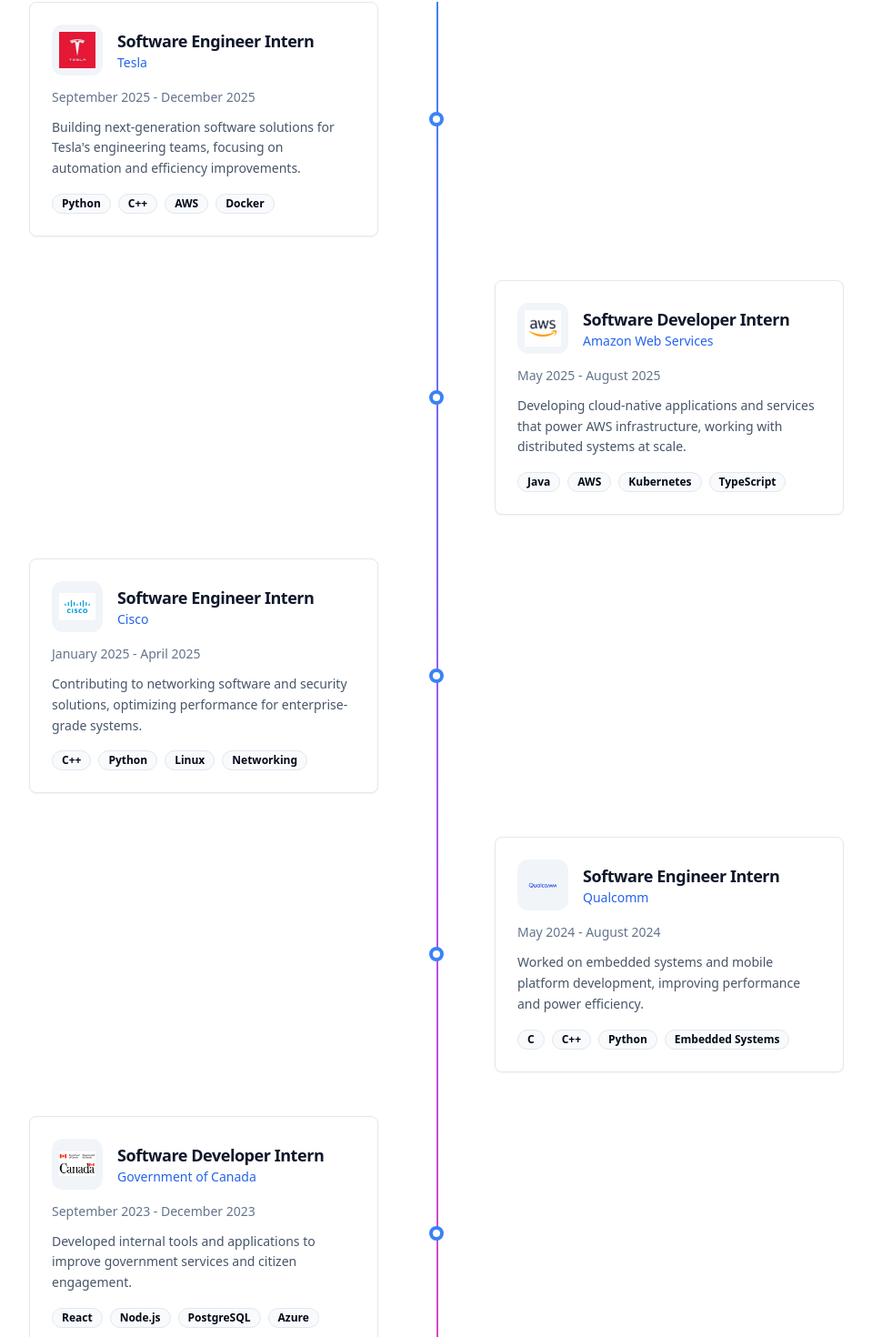
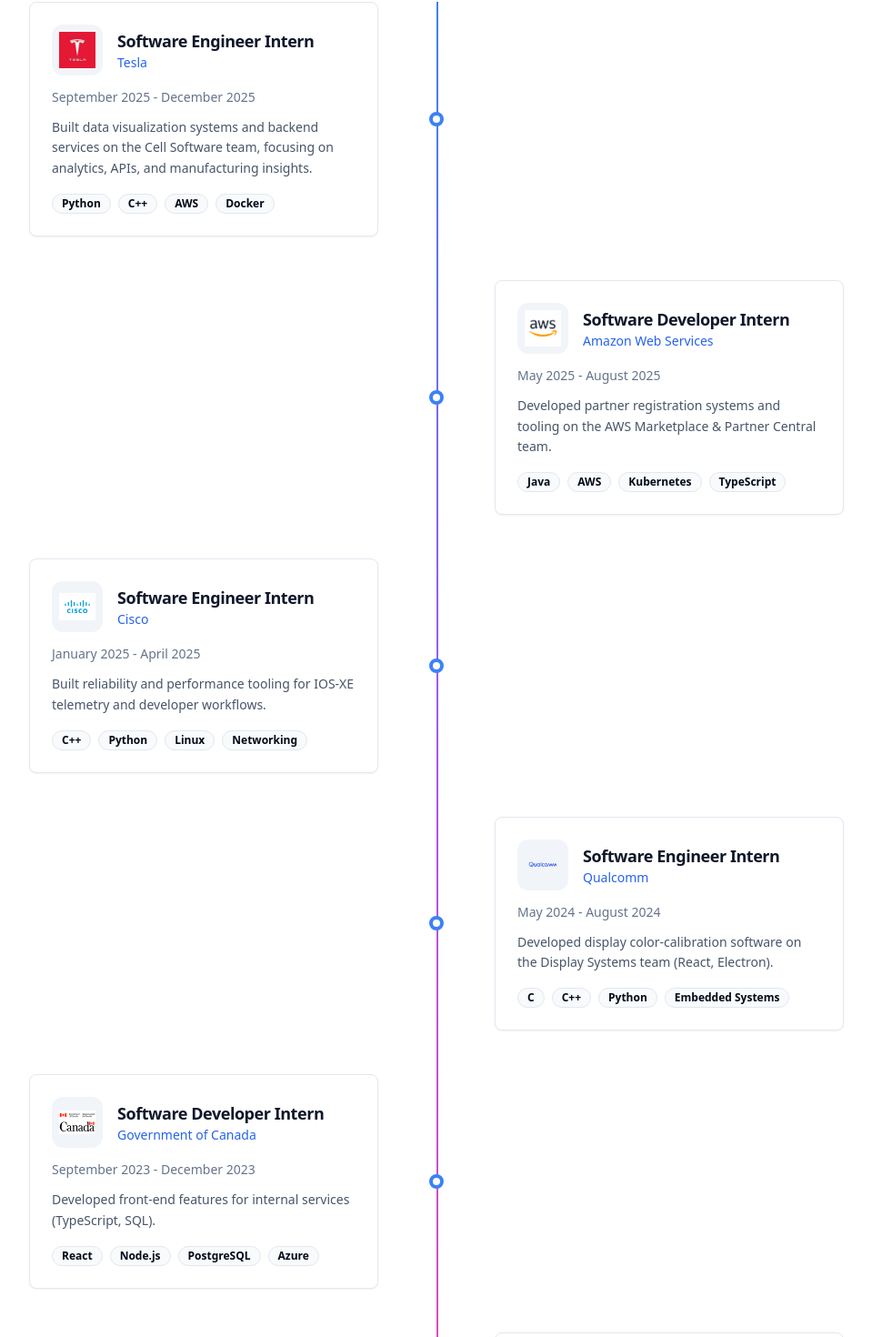
Before and after one commit to Nguyen-HanhNong/landing-page, a React (Create React App) app: page / in a window 1280 px wide. Shown: the part 1918-3388 px from the top of the page at 91% size, without its empty margins (160-1119 px from the left). Built offline with nearby package versions, Linux system fonts and the light colour scheme.

Commit message:
chore: refresh portfolio content

```diff
--- a/src/editable-stuff/config.ts
+++ b/src/editable-stuff/config.ts
@@ -155,7 +155,7 @@
       icon: "Building2",
     },
     {
-      value: "50+",
+      value: "5+",
       label: "Projects",
       icon: "Code2",
     },
@@ -188,7 +188,6 @@
         { name: "C/C++", icon: "⚡" },
         { name: "SQL", icon: "🗃️" },
         { name: "Go", icon: "🐹" },
-        { name: "C#", icon: "🎮" },
       ],
     },
     {
@@ -208,10 +207,11 @@
       skills: [
         { name: "AWS", icon: "☁️" },
         { name: "Docker", icon: "🐳" },
-        { name: "Kubernetes", icon: "☸️" },
+        { name: "Electron", icon: "☸️" },
         { name: "Git", icon: "📦" },
         { name: "Linux", icon: "🐧" },
         { name: "CI/CD", icon: "🔄" },
+        { name: "K9s", icon: "🚀" },
       ],
     },
   ],
@@ -227,8 +227,7 @@
       company: "Tesla",
       companylogo: require("../assets/img/tesla.jpg"),
       date: "September 2025 - December 2025",
-      description:
-        "Building next-generation software solutions for Tesla's engineering teams, focusing on automation and efficiency improvements.",
+      description: "Built data visualization systems and backend services on the Cell Software team, focusing on analytics, APIs, and manufacturing insights.",
       technologies: ["Python", "C++", "AWS", "Docker"],
     },
     {
@@ -236,8 +235,7 @@
       company: "Amazon Web Services",
       companylogo: require("../assets/img/aws.png"),
       date: "May 2025 - August 2025",
-      description:
-        "Developing cloud-native applications and services that power AWS infrastructure, working with distributed systems at scale.",
+      description: "Developed partner registration systems and tooling on the AWS Marketplace & Partner Central team.",
       technologies: ["Java", "AWS", "Kubernetes", "TypeScript"],
     },
     {
@@ -245,8 +243,7 @@
       company: "Cisco",
       companylogo: require("../assets/img/cisco.png"),
       date: "January 2025 - April 2025",
-      description:
-        "Contributing to networking software and security solutions, optimizing performance for enterprise-grade systems.",
+      description: "Built reliability and performance tooling for IOS-XE telemetry and developer workflows.",
       technologies: ["C++", "Python", "Linux", "Networking"],
     },
     {
@@ -254,8 +251,7 @@
       company: "Qualcomm",
       companylogo: require("../assets/img/qualcomm.png"),
       date: "May 2024 - August 2024",
-      description:
-        "Worked on embedded systems and mobile platform development, improving performance and power efficiency.",
+      description: "Developed display color-calibration software on the Display Systems team (React, Electron).",
       technologies: ["C", "C++", "Python", "Embedded Systems"],
     },
     {
@@ -263,8 +259,7 @@
       company: "Government of Canada",
       companylogo: require("../assets/img/government.png"),
       date: "September 2023 - December 2023",
-      description:
-        "Developed internal tools and applications to improve government services and citizen engagement.",
+      description: "Developed front-end features for internal services (TypeScript, SQL).",
       technologies: ["React", "Node.js", "PostgreSQL", "Azure"],
     },
     {
@@ -272,8 +267,7 @@
       company: "Nokia",
       companylogo: require("../assets/img/nokia.png"),
       date: "May 2023 - August 2023",
-      description:
-        "Contributed to telecommunications software, focusing on 5G network infrastructure and optimization.",
+      description: "Developed MACSec test automation for Ethernet encryption on the MACSec testing team.",
       technologies: ["Python", "C++", "TCL", "Linux"],
     },
   ],
```
